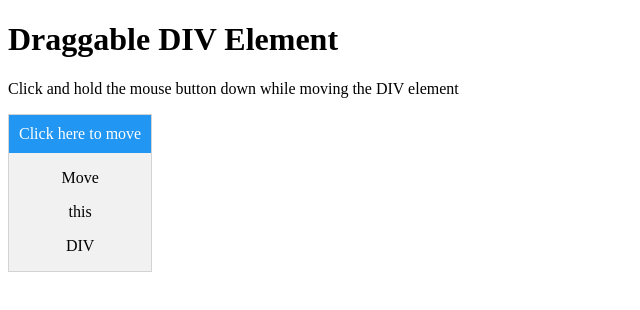
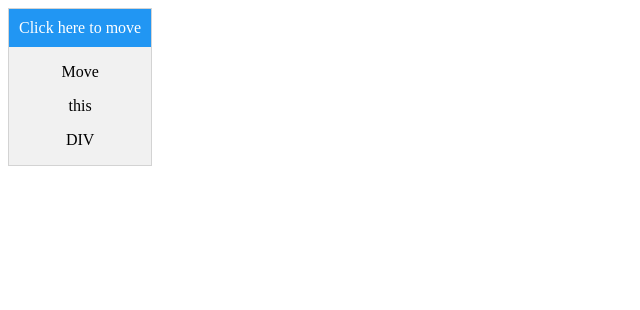
Before and after one commit to OofyFly/oofyfly.github.io, a plain HTML site: page index.html in a window 1280 px wide. Shown: the whole page, without its empty margins (0-640 px from the left). Drawn offline with Linux system fonts and the light colour scheme.

Commit message:
Update index.html for my-project GitHub Pages

```diff
--- a/index.html
+++ b/index.html
@@ -19,9 +19,7 @@
 </style>
 <body>
 
-<h1>Draggable DIV Element</h1>
 
-<p>Click and hold the mouse button down while moving the DIV element</p>
 
 <div id="mydiv">
   <div id="mydivheader">Click here to move</div>
```
